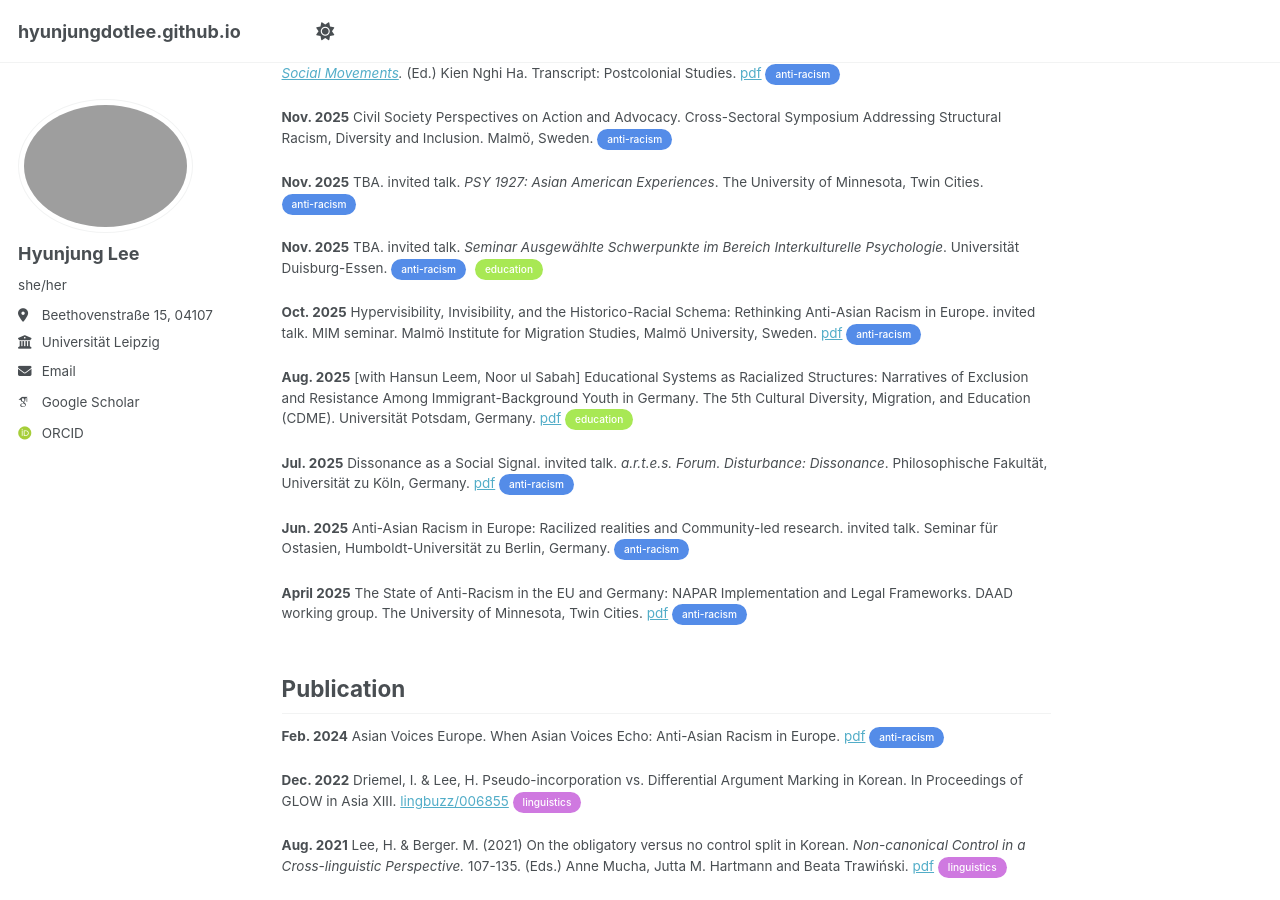
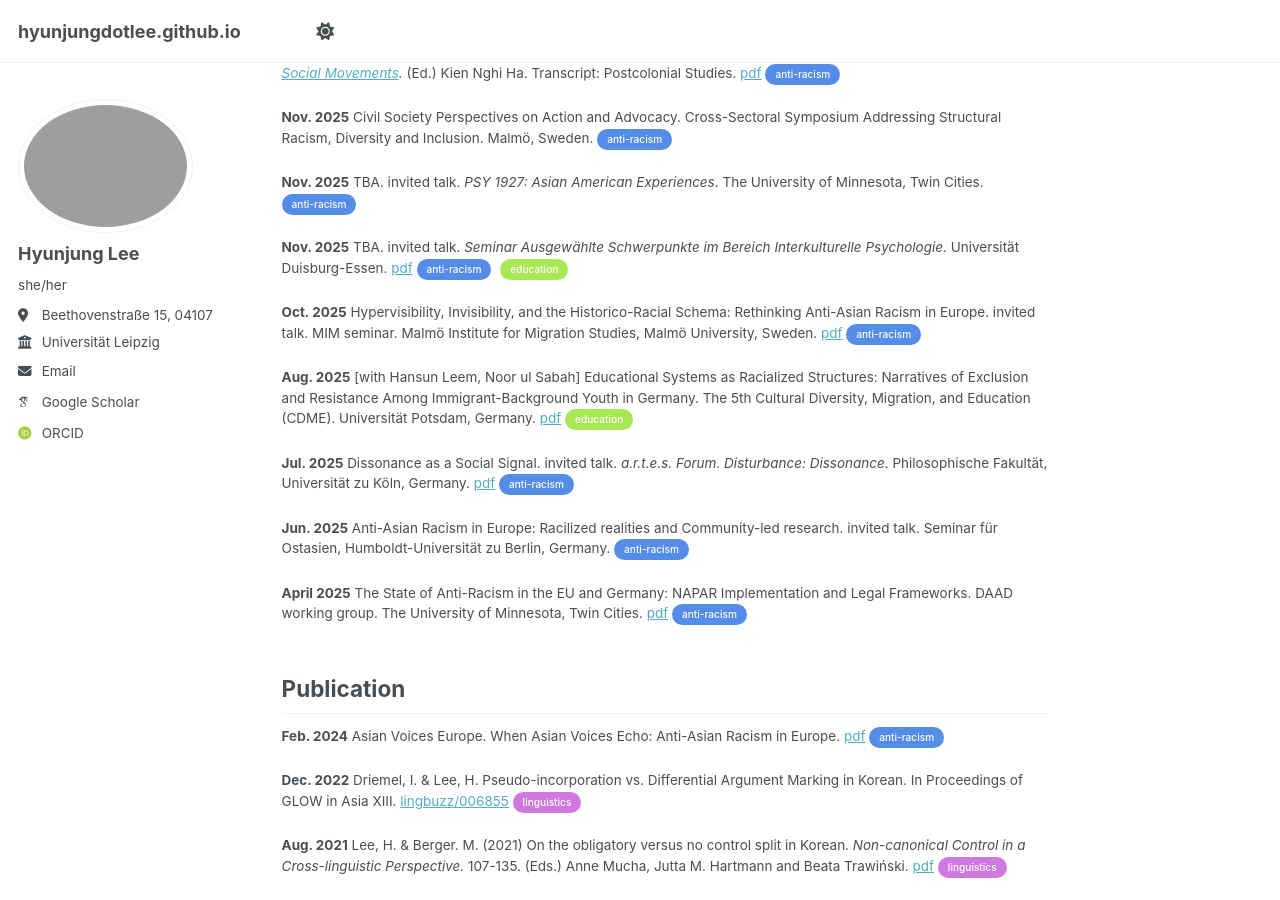
Before and after one commit to hyunjungdotlee/hyunjungdotlee.github.io, a Jekyll site: the page built from _pages/about.md, in a window 1280 px wide and 900 px high, scrolled down 585 px. Built offline with Jekyll 4.4.1, drawn with Linux system fonts in a browser that asks for light colours; some web fonts are replaced; a script that is not in the unit is left out.

Commit message:
Add PDF link for invited talk in about.md
Added a PDF link to the invited talk at Universität Duisburg-Essen.

```diff
--- a/_pages/about.md
+++ b/_pages/about.md
@@ -30,7 +30,7 @@ Lee, H., Shim, S. & Seong-Yu, J. The Invisible and the Hypervisible: Anti-Asian
 
 <strong>Nov. 2025</strong> TBA. invited talk. <em>PSY 1927: Asian American Experiences</em>. The University of Minnesota, Twin Cities. <span class="pill pill-ar">anti-racism</span>
 
-<strong>Nov. 2025</strong> TBA. invited talk. <em>Seminar Ausgewählte Schwerpunkte im Bereich Interkulturelle Psychologie</em>. Universität Duisburg-Essen. <span class="pill pill-ar">anti-racism</span> <span class="pill pill-ed">education</span>
+<strong>Nov. 2025</strong> TBA. invited talk. <em>Seminar Ausgewählte Schwerpunkte im Bereich Interkulturelle Psychologie</em>. Universität Duisburg-Essen. [pdf](files/Lee2025Reformationtag.pdf) <span class="pill pill-ar">anti-racism</span> <span class="pill pill-ed">education</span>
 
 <strong>Oct. 2025</strong> Hypervisibility, Invisibility, and the Historico-Racial Schema: Rethinking Anti-Asian Racism in Europe.
 invited talk. MIM seminar. Malmö Institute for Migration Studies, Malmö University, Sweden. [pdf](files/Lee2025mim.pdf)  <span class="pill pill-ar">anti-racism</span>
```
